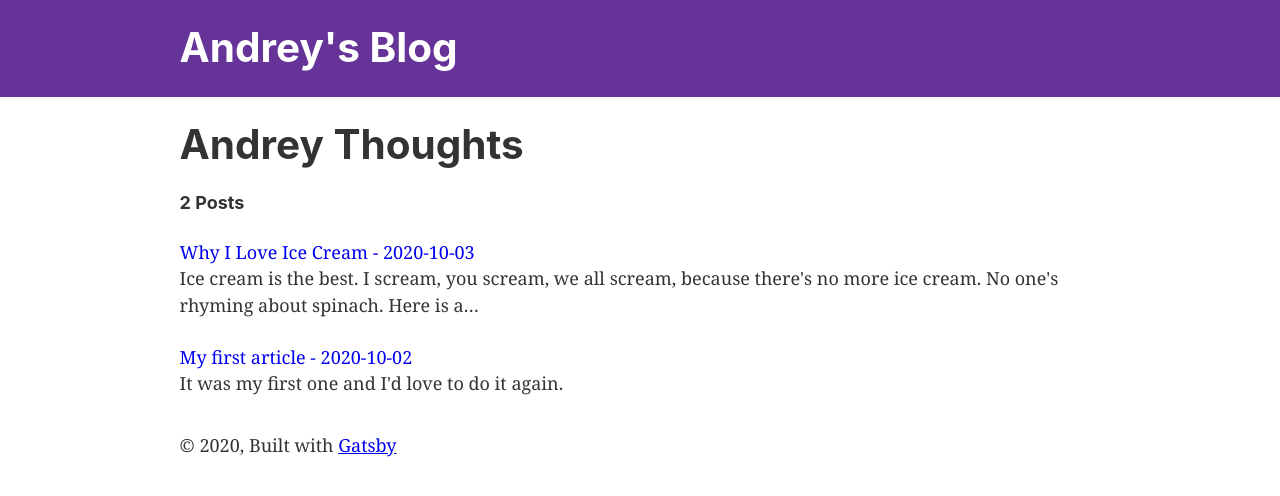
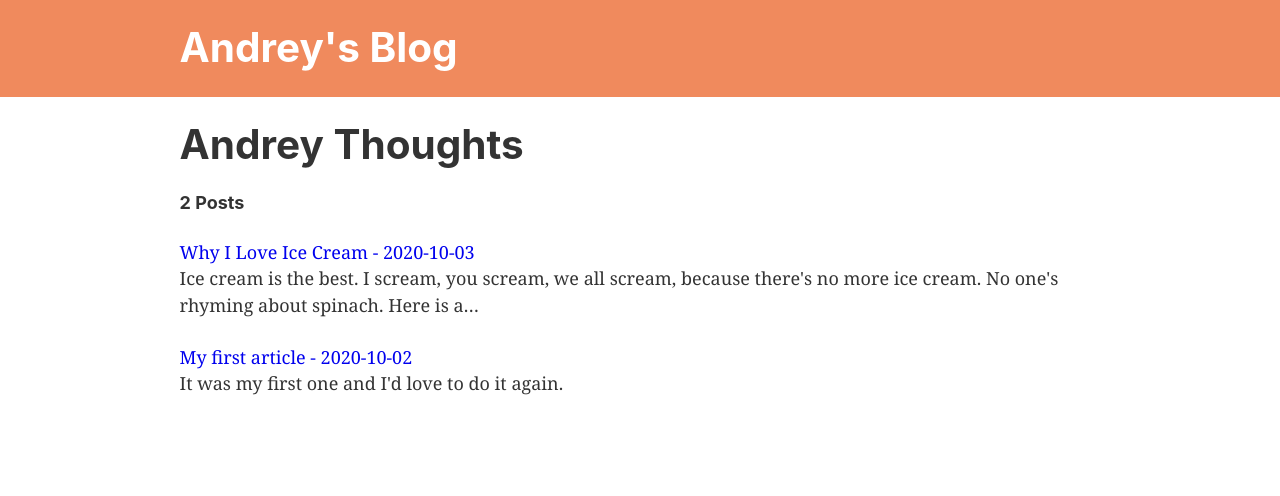
Before and after one commit to Siberfox/gatsby-blog, a Gatsby site: page / in a window 1280 px wide. Built offline with nearby package versions, Linux system fonts and the light colour scheme; Gatsby itself is replaced by a stand-in of ours.

Commit message:
minor styles fix

```diff
--- a/src/components/header.js
+++ b/src/components/header.js
@@ -5,7 +5,7 @@ import React from "react"
 const Header = ({ siteTitle }) => (
   <header
     style={{
-      background: `rebeccapurple`,
+      background: "#f08a5d",
       marginBottom: `1.45rem`,
     }}
   >
--- a/src/components/layout.js
+++ b/src/components/layout.js
@@ -34,13 +34,11 @@ const Layout = ({ children }) => {
         }}
       >
         <main>{children}</main>
-        <footer style={{
-          marginTop: `2rem`
-        }}>
-          © {new Date().getFullYear()}, Built with
-          {` `}
-          <a href="https://www.gatsbyjs.com">Gatsby</a>
-        </footer>
+        <footer
+          style={{
+            marginTop: `2rem`,
+          }}
+        ></footer>
       </div>
     </>
   )
```
